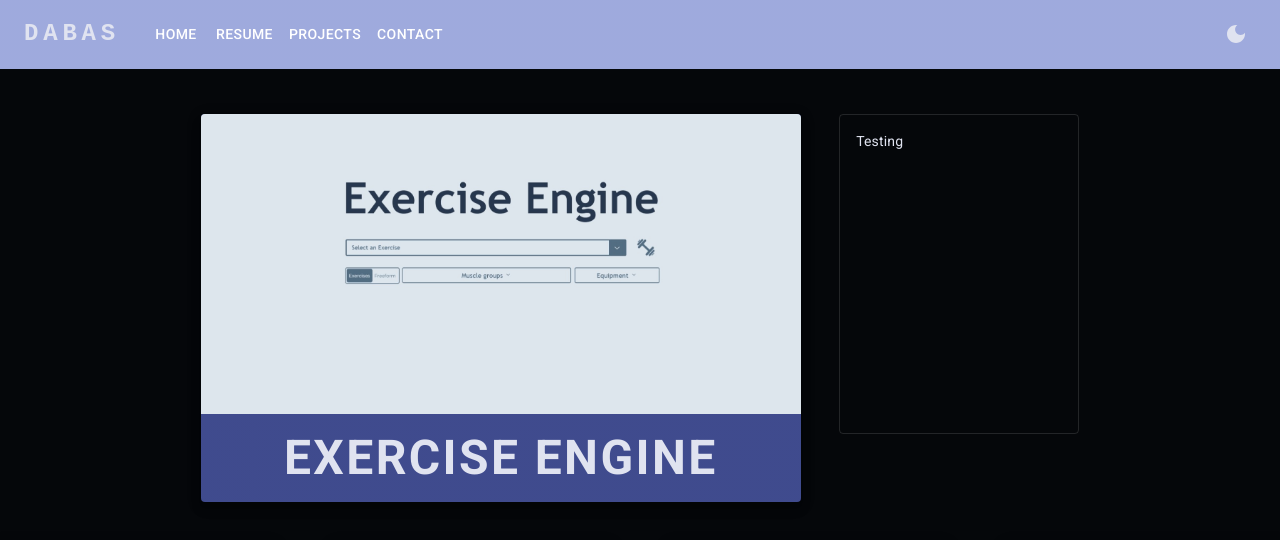
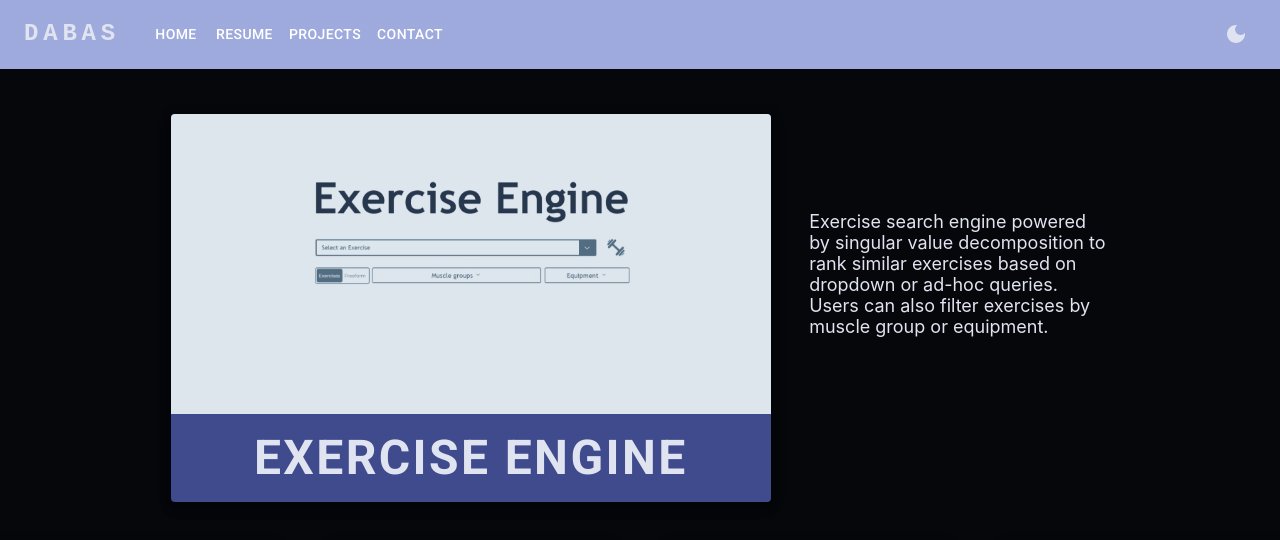
Before and after one commit to sharanyadabas/portfolio, a React (Create React App) app: page /projects in a window 1280 px wide. Shown: the top 540 px of the page. Built offline with nearby package versions, Linux system fonts and the light colour scheme; some icons are missing.

Commit message:
Aligned icon, card, paper sizes

```diff
--- a/src/components/ContactCard.jsx
+++ b/src/components/ContactCard.jsx
@@ -25,7 +25,7 @@ export default function ContactCard({
   phoneNumber,
   ...props
 }) {
-  const iconSize = "40px";
+  const iconSize = "50px";
   return (
     <Card
       sx={{
@@ -36,6 +36,8 @@ export default function ContactCard({
         alignItems: "center",
         bgcolor: "primary.main",
         backgroundImage: "none !important",
+        border: "5px solid",
+        borderColor: "primary.main",
       }}
       raised={true}
       {...props}
@@ -75,16 +77,16 @@ export default function ContactCard({
           gutterBottom
           variant="h4"
           component="div"
-          sx={{ marginTop: "100px", flexGrow: "0" }}
+          sx={{ marginTop: "100px", flexGrow: "0", fontSize: "40px" }}
         >
           {name}
         </Typography>
-        <Typography variant="body1" color="text.primary">
+        <Typography variant="body1" color="text.primary" sx={{fontSize: "18px"}}>
           {description}
         </Typography>
         <Stack
           direction="row"
-          spacing={2}
+          spacing={3}
           justifyContent="center"
           alignItems="center"
           sx={{ flexGrow: "1" }}
--- a/src/components/MainProjectCard.jsx
+++ b/src/components/MainProjectCard.jsx
@@ -8,7 +8,6 @@ import { Link } from "react-router-dom";
 
 export default function MainProjectCard({
   title,
-  description,
   image,
   link,
   ...props
--- a/src/components/ResponsiveAppBar.jsx
+++ b/src/components/ResponsiveAppBar.jsx
@@ -35,7 +35,7 @@ function ResponsiveAppBar() {
     console.log(mode);
   };
 
-  const icon = mode == "dark" ? <DarkModeIcon /> : <LightModeIcon />;
+  const icon = mode === "dark" ? <DarkModeIcon /> : <LightModeIcon />;
 
   return (
     <AppBar position="static" sx={{ bgcolor: "primary.main" }}>
--- a/src/pages/projects.jsx
+++ b/src/pages/projects.jsx
@@ -5,8 +5,6 @@ import ThemeBox from "../components/ThemeBox";
 import Stack from "@mui/material/Stack";
 import IconButton from "@mui/material/IconButton";
 import { motion } from "framer-motion";
-import Paper from "@mui/material/Paper";
-import { styled } from '@mui/material/styles';
 
 import KeyboardArrowLeftIcon from "@mui/icons-material/KeyboardArrowLeft";
 import KeyboardArrowRightIcon from "@mui/icons-material/KeyboardArrowRight";
@@ -16,11 +14,11 @@ import TechStack from "../components/TechStack";
 
 const ExerciseEngine = {
   title: "Exercise Engine",
-  description: "Workout Search Engine",
+  description:
+    "Exercise search engine powered by singular value decomposition to rank similar exercises based on dropdown or ad-hoc queries. Users can also filter exercises by muscle group or equipment.",
   image: "/portfolio/images/exengine.jpeg",
   link: "http://3.140.251.0:8080/",
-  technologies: ["python", "js", "html5", "css3", "docker", "aws"],
-  longdescription: "Testing",
+  technologies: ["python", "js", "jquery", "html5", "css3", "docker", "aws"],
 };
 
 const EtchSketch = {
@@ -29,7 +27,6 @@ const EtchSketch = {
   image: "/portfolio/images/etchsketch.jpeg",
   link: "https://sharanyadabas.github.io/etch-a-sketch/",
   technologies: ["js", "html5", "css3"],
-  longdescription: "123",
 };
 
 const Calculator = {
@@ -38,7 +35,6 @@ const Calculator = {
   image: "/portfolio/images/calculator.jpeg",
   link: "https://sharanyadabas.github.io/calculator/",
   technologies: ["js", "html5", "css3"],
-  longdescription: "",
 };
 
 const ExtraProject = {
@@ -47,7 +43,6 @@ const ExtraProject = {
   image: "",
   link: "",
   technologies: [""],
-  longdescription: "",
 };
 const ExtraProject2 = {
   title: "ExtraProject2",
@@ -55,7 +50,6 @@ const ExtraProject2 = {
   image: "",
   link: "",
   technologies: [""],
-  longdescription: "",
 };
 
 const allProjects = [
@@ -90,12 +84,6 @@ const smallCardVariants = {
     opacity: 0,
   }),
 };
-
-const StyledPaper = styled(Paper)(({ theme }) => ({
-  padding: theme.spacing(2),
-  ...theme.typography.body2,
-  textAlign: 'left',
-}));
 
 function Projects() {
   const [pointers, setPointers] = React.useState({ left: 0, right: 3 });
@@ -142,7 +130,6 @@ function Projects() {
     setPointers({ left: leftPointer, right: rightPointer });
     setDirection(-1);
   };
-
   return (
     <div style={{ height: "100vh", display: "flex", flexDirection: "column" }}>
       <ResponsiveAppBar />
@@ -174,14 +161,25 @@ function Projects() {
             transition={{ type: "spring", stiffness: 30, damping: 10 }}
             style={{ height: "100%" }}
           >
-            <Stack style={{ height: "100%", gap: "2vh", minWidth: "240px" }} justifyContent="space-between">
-              <StyledPaper
-                square={false}
-                variant="outlined"
-                style={{background: "inherit", flexGrow: "1" }}
+            <Stack
+              style={{
+                height: "100%",
+                gap: "2vh",
+                minWidth: "240px",
+                maxWidth: "300px",
+              }}
+              justifyContent="space-between"
+            >
+              <ThemeBox
+                sx={{
+                  flexGrow: "1",
+                  fontSize: "18px",
+                  display: "flex",
+                  alignItems: "center",
+                }}
               >
-                {mainCard.longdescription}
-              </StyledPaper>
+                {mainCard.description}
+              </ThemeBox>
               <TechStack techList={mainStack} />
             </Stack>
           </motion.div>
```
Also changed, not shown: public/images/calculator.jpeg, public/images/etchsketch.jpeg.
